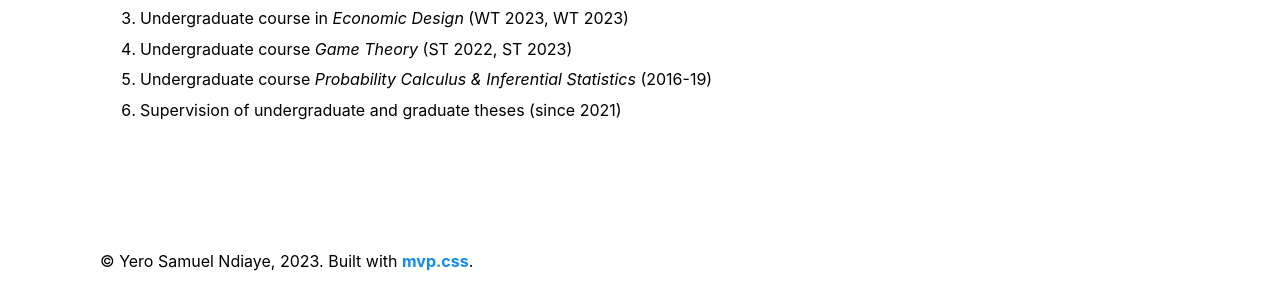
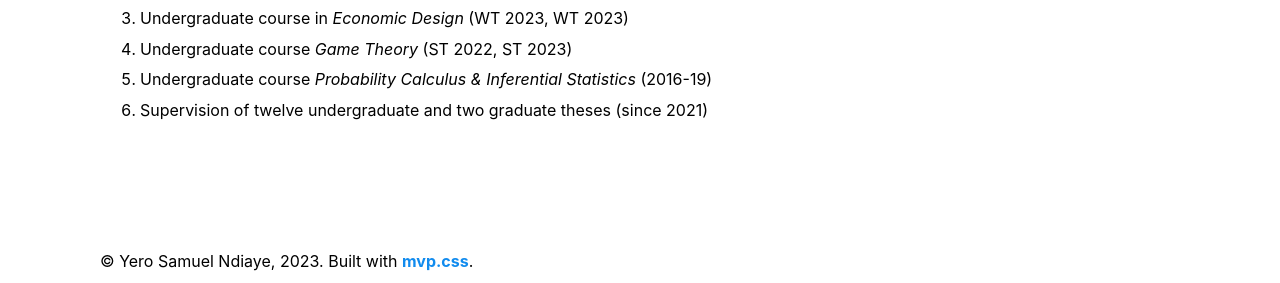
Before and after one commit to yerondiaye/yerondiaye.github.io, a Jekyll site: the page teaching.html, which Jekyll copies as it is, in a window 1280 px wide. Shown: the part 1065-1348 px from the top of the page. Built offline with Jekyll 4.4.1, drawn with Linux system fonts in a browser that asks for light colours.

Commit message:
Update teaching.html

```diff
--- a/teaching.html
+++ b/teaching.html
@@ -54,7 +54,7 @@
     <li>Undergraduate course in <i>Economic Design</i> (WT 2023, WT 2023)</li>
     <li>Undergraduate course <i>Game Theory</i> (ST 2022, ST 2023)</li>
     <li>Undergraduate course <i>Probability Calculus &amp; Inferential Statistics</i> (2016-19)</li>
-    <li>Supervision of undergraduate and graduate theses (since 2021)</li>
+    <li>Supervision of twelve undergraduate and two graduate theses (since 2021)</li>
 </ol>
         </main>
 
```
